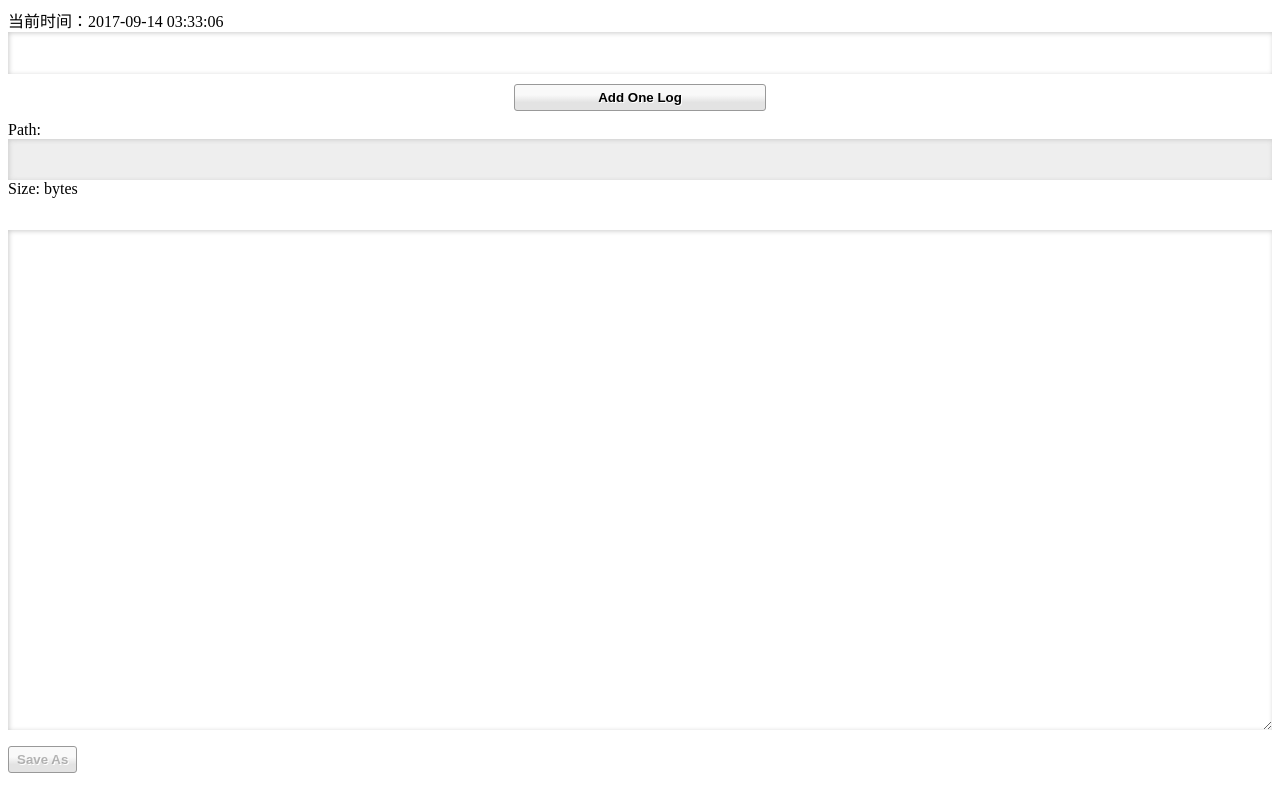
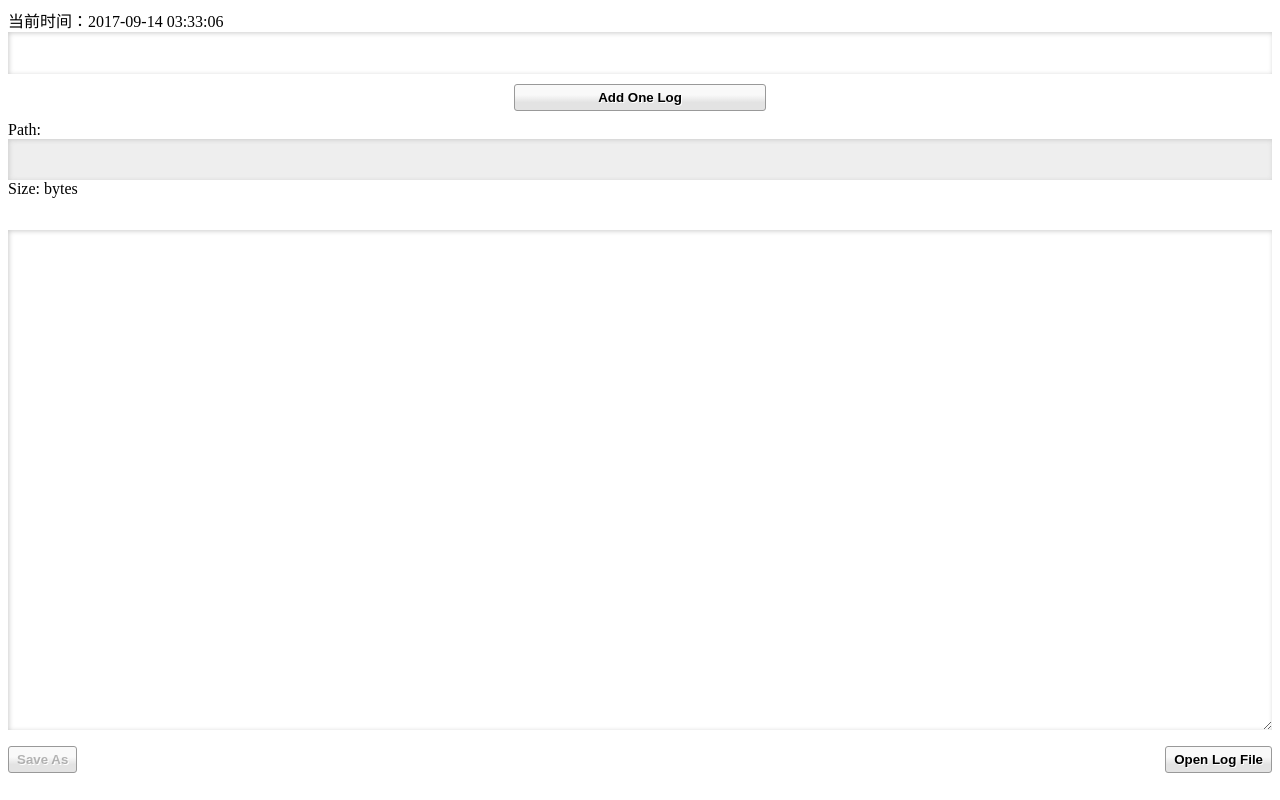
Before and after one commit to jimolonely/my-extension, a browser extension: page jimo-log/index.html in a window 1280 px wide. Drawn offline with Linux system fonts and the light colour scheme.

Commit message:
add read log file button

```diff
--- a/jimo-log/index.html
+++ b/jimo-log/index.html
@@ -76,6 +76,9 @@ output {
 	margin: 10px auto;
 	width:20%;
 }
+#open_file{
+	float:right;
+}
 </style>
 </head>
 <body>
@@ -94,7 +97,10 @@ Path: <input type="text" id="file_path" readonly>
 
 <textarea id="text_log"></textarea>
 
-<p><button id="save_file" disabled>Save As</button></p>
+<p>
+<button id="save_file" disabled>Save As</button>
+<button id="open_file">Open Log File</button>
+</p>
 
 <script src="js/jquery.min.js"></script>
 <script src="js/app.js"></script>
```
